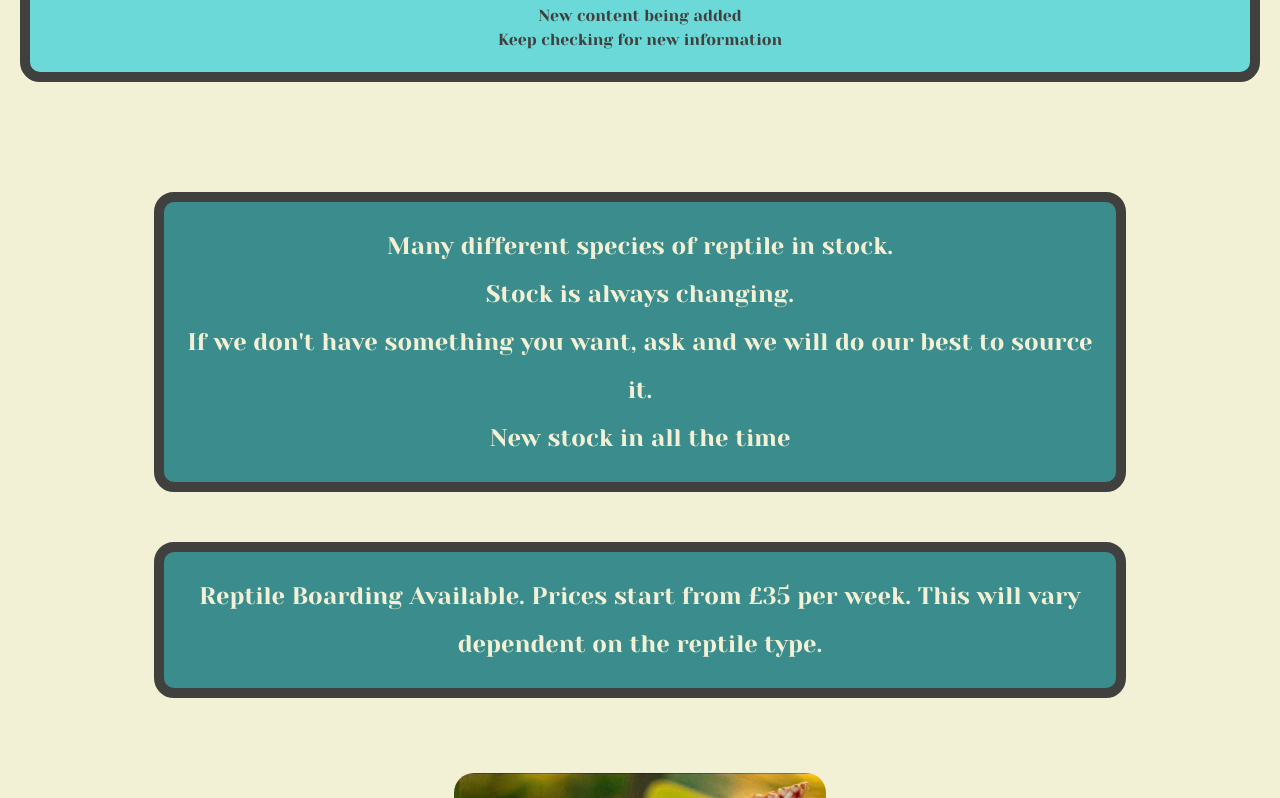
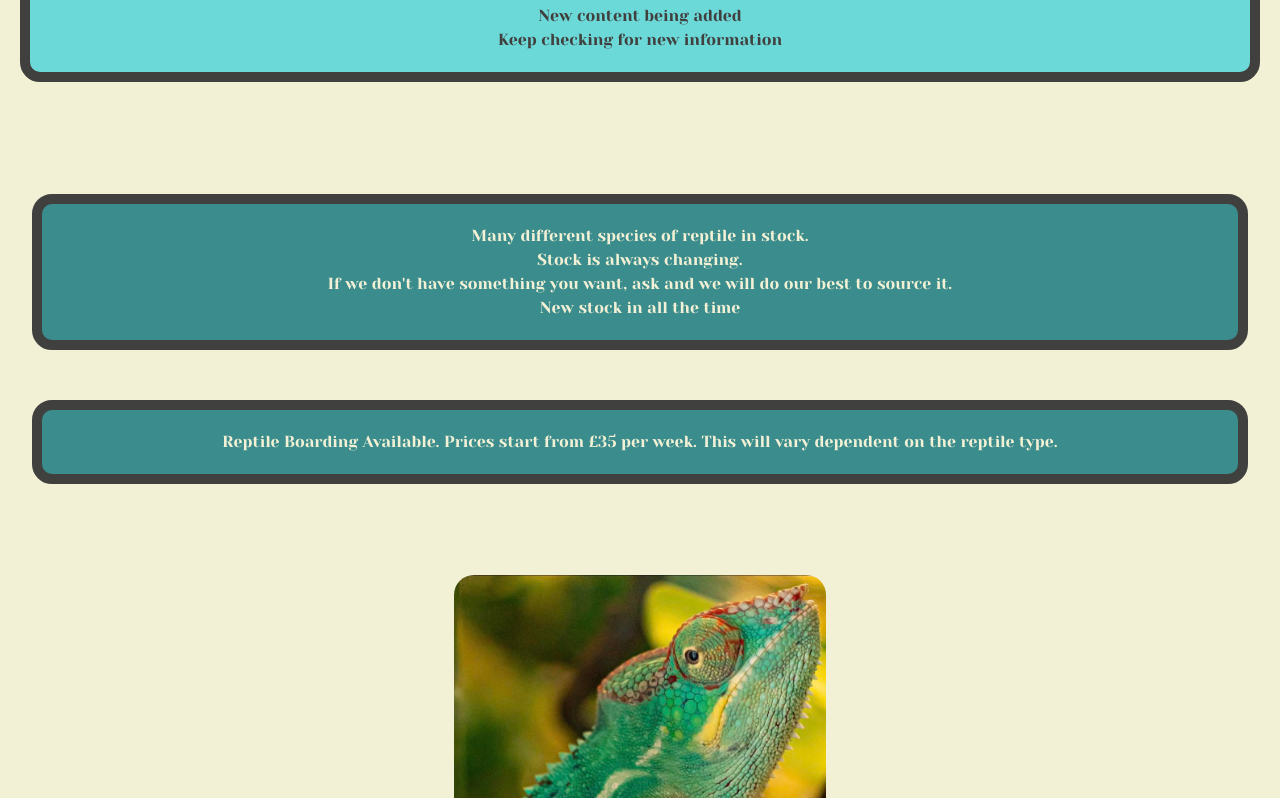
Before and after one commit to AlanaBF/kernowpets, a React (Vite) app: page / in a window 1280 px wide. Shown: the part 762-1560 px from the top of the page. Built offline with nearby package versions, Linux system fonts and the light colour scheme.

Commit message:
aboutme size edited

```diff
--- a/src/assets/styles/components.css
+++ b/src/assets/styles/components.css
@@ -128,6 +128,7 @@
   border-radius: 20px;
   padding: 1%;
   margin-bottom: 5%;
+  width: 100%;
 }
 
 .aboutContainer {
@@ -142,8 +143,8 @@
   border-radius: 20px;
   padding: 20px;
   margin-top: 50px;
-  line-height: 2em;
-  font-size: 1.5em;
+  font-size: 1em;
+  width: 100% !important;
 }
 
 /* Leaflet */
--- a/src/assets/styles/pages.css
+++ b/src/assets/styles/pages.css
@@ -23,7 +23,7 @@
   display: flex;
   margin: auto;
   justify-content: center;
-  width: 80%;
+  width: 100%;
 }
 
 .homeImage {
```
